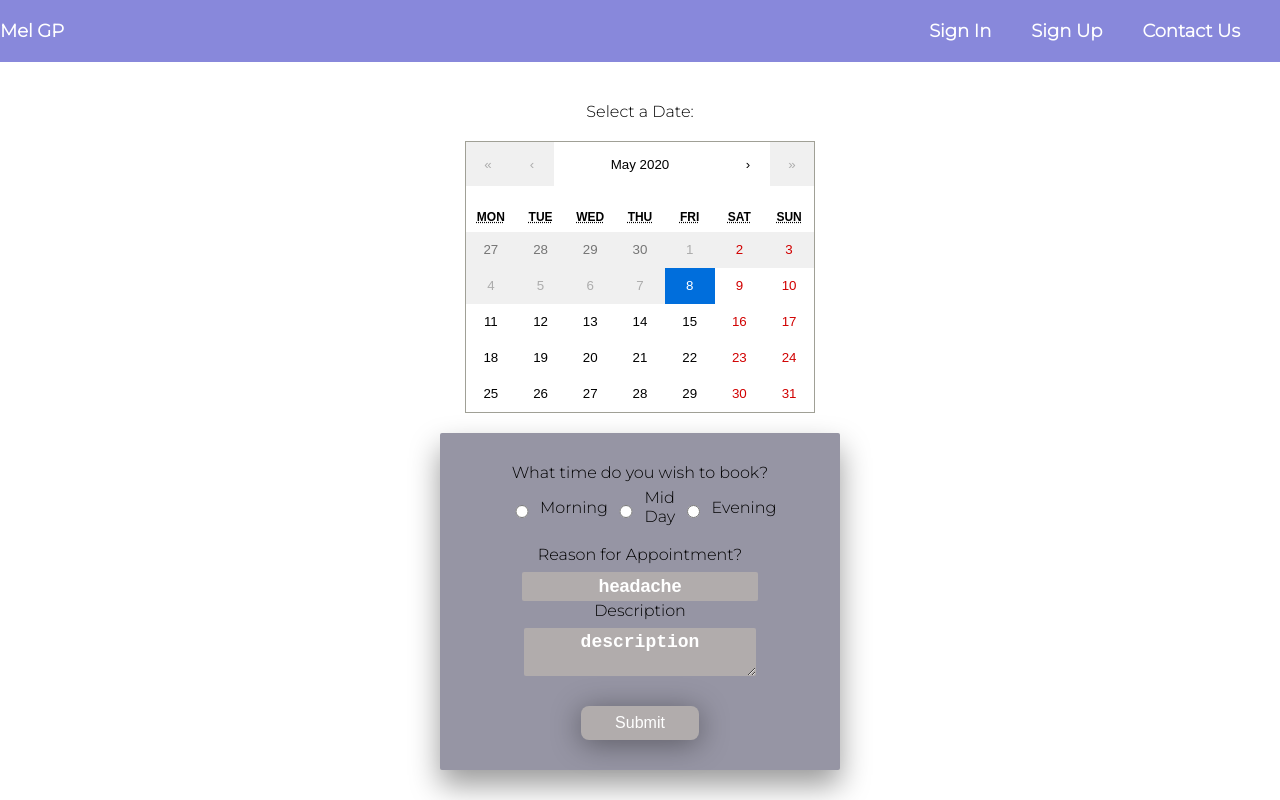
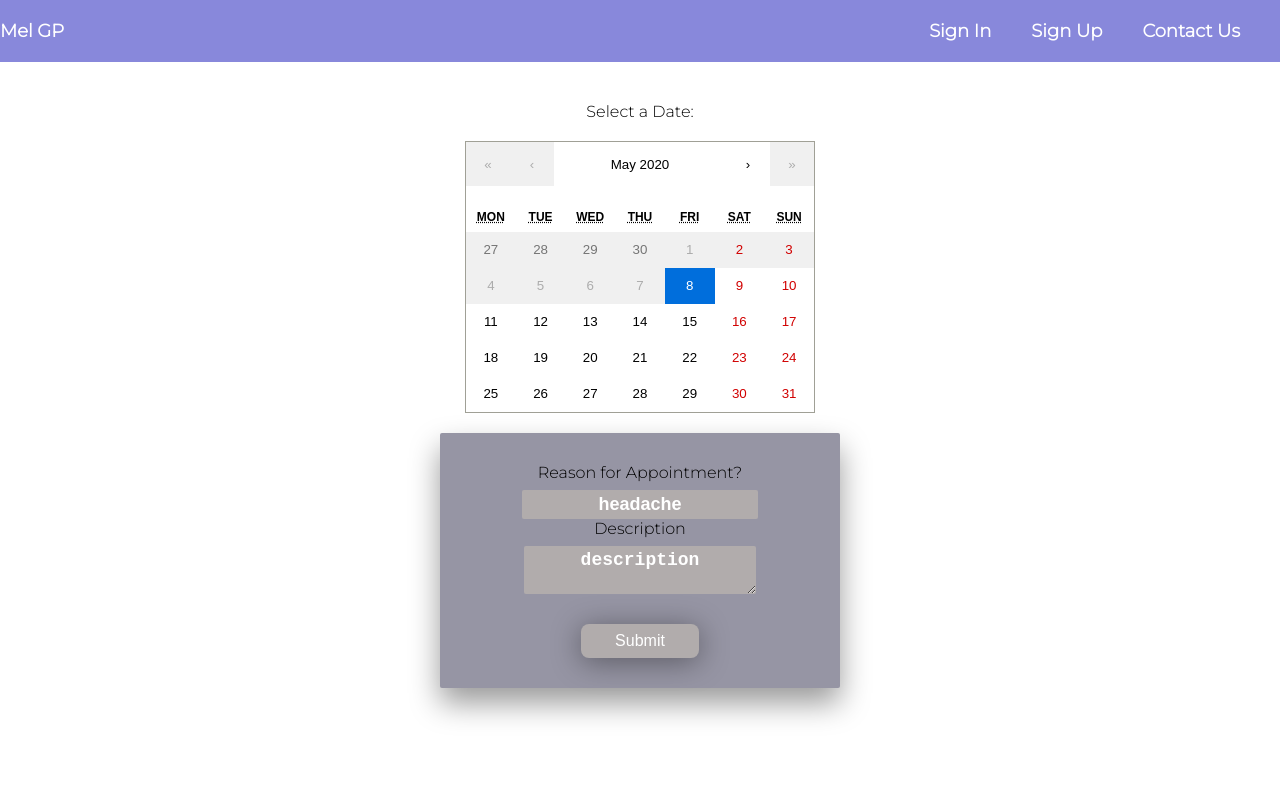
Before and after one commit to MelissaAstbury/GP-Booking, a React (Create React App) app: page /bookappointment in a window 1280 px wide. Built offline with nearby package versions, Linux system fonts and the light colour scheme.

Commit message:
displayed each appointment made by the user logged in

```diff
--- a/src/Context/AppointmentContext.js
+++ b/src/Context/AppointmentContext.js
@@ -1,25 +1,30 @@
 import React, { createContext, useState } from "react";
+import axios from "axios";
 import { useHistory } from "react-router-dom";
 
 export const AppointmentContext = createContext();
 
 const AppointmentContextProvider = (props) => {
-  // const initialState = JSON.parse(localStorage.getItem("appointments")) || [];
-  const [appointments, setAppointments] = useState([]);
+  const initialState = JSON.parse(localStorage.getItem("appointments")) || [];
+  const [appointments, setAppointments] = useState(initialState);
   const [calandarDate, setCalandarDate] = useState(new Date());
-
-  // useEffect(() => {
-  //   localStorage.setItem("appointments", JSON.stringify(appointments));
-  // }, [appointments]);
 
   const history = useHistory();
 
   const onBookAppointment = (appointmentInfo) => {
     Object.assign(appointmentInfo, {
-      dateSelected: calandarDate.toLocaleDateString(),
+      appointmentDate: calandarDate.toLocaleDateString(),
     });
-    setAppointments([...appointments, appointmentInfo]);
-    history.push("/appointment");
+    (async () => {
+      try {
+        await axios.post("http://localhost:8081/api/appointment", {
+          appointmentInfo,
+        });
+        history.push("/appointment");
+      } catch (error) {
+        console.log("Appointment creation failed", error.message);
+      }
+    })();
   };
 
   return (
--- a/src/Context/UserContext.js
+++ b/src/Context/UserContext.js
@@ -27,6 +27,7 @@ const UserContextProvider = (props) => {
       localStorage.setItem("token", token);
       localStorage.setItem("expirationDate", expirationDate);
       localStorage.setItem("userId", userId);
+      setUserId(userId);
       checkAuthTimeout(tokenExpiration);
 
       history.push("/");
@@ -40,6 +41,8 @@ const UserContextProvider = (props) => {
     localStorage.removeItem("token");
     localStorage.removeItem("userId");
     localStorage.removeItem("expirationDate");
+    localStorage.removeItem("appointments");
+    setUserId("");
     setIsUserSignedIn(null);
   };
 
--- a/src/components/Appointment/Appointment.js
+++ b/src/components/Appointment/Appointment.js
@@ -2,47 +2,50 @@ import React, { useContext, useEffect } from "react";
 import axios from "axios";
 
 import { AppointmentContext } from "../../Context/AppointmentContext";
-import { UserContext } from "../../Context/UserContext";
+// import { UserContext } from "../../Context/UserContext";
 import "./Appointment.scss";
 
-const Appointment = () => {
+const Appointment = (props) => {
   const { appointments, setAppointments } = useContext(AppointmentContext);
-  const { userId } = useContext(UserContext);
 
   useEffect(() => {
-    async function fetchData() {
+    (async () => {
       try {
+        const userId = localStorage.getItem("userId");
         const appointmentRes = await axios.get(
-          `http://localhost:8081/api/appointment/${userId}`
+          `http://localhost:8081/api/appointment/list/${userId}`
         );
-        setAppointments(...appointments, appointmentRes.data);
+        setAppointments(appointmentRes.data);
+        localStorage.setItem(
+          "appointments",
+          JSON.stringify(appointmentRes.data)
+        );
       } catch (error) {
-        console.log("error retrieving appointments", error.message);
+        console.log("Error retrieving appointments -", error.message);
       }
-    }
-    fetchData();
-  }, [userId]);
-  console.log(appointments);
+    })();
+    // eslint-disable-next-line
+  }, [props.history]);
+
   return (
     <div className="appointment-container">
       <div className="title">
         <h1>Your appointment history and upcoming appointments:</h1>
       </div>
-      {appointments &&
+      {appointments.length > 0 ? (
         appointments.map((appointment, index) => {
           return (
             <div key={index} className="appointment-info">
-              <p className="date-requested">
-                {/* Requested at {appointment.date.toLocaleString()} */}
-              </p>
               <p className="appointment-name">{appointment.title}</p>
-              {/* <p className="description">{appointment.description}</p> */}
               <p className="appointment-date">
-                {/* Appointment Date: {appointment.dateSelected} */}
+                Appointment Date: {appointment.appointmentDate}
               </p>
             </div>
           );
-        })}
+        })
+      ) : (
+        <p>You have no appointments booked with us.</p>
+      )}
     </div>
   );
 };
--- a/src/components/BookAppointmentForm/BookAppointmentForm.js
+++ b/src/components/BookAppointmentForm/BookAppointmentForm.js
@@ -1,24 +1,23 @@
 import React, { useState, useContext } from "react";
 
 import { AppointmentContext } from "../../Context/AppointmentContext";
+import { UserContext } from "../../Context/UserContext";
 import Calendar from "../BookAppointmentDate/BookAppointmentDate";
-
 import "./BookAppointmentForm.scss";
 
 const BookAppointmentForm = () => {
-  const [timeChosen, setTimeChosen] = useState("morning");
   const [appointmentTitle, setAppointmentTitle] = useState("headache");
   const [description, setDescription] = useState("description");
+  const { onBookAppointment } = useContext(AppointmentContext);
+  const { userId } = useContext(UserContext);
   // const [ errors, setErrors] = useState();
-  const { onBookAppointment } = useContext(AppointmentContext);
 
   const onSubmit = (e) => {
     e.preventDefault();
-    let appointmentInfo = {
-      timeChosen: timeChosen,
-      appointmentTitle: appointmentTitle,
+    const appointmentInfo = {
+      title: appointmentTitle,
       description: description,
-      date: new Date(),
+      creator: userId,
     };
     onBookAppointment(appointmentInfo);
   };
@@ -28,40 +27,6 @@ const BookAppointmentForm = () => {
       <Calendar />
       <form onSubmit={onSubmit}>
         <div className="form-container">
-          <label>What time do you wish to book?</label>
-          <div className="radio-options">
-            <input
-              type="radio"
-              name="time-chosen"
-              value="morning"
-              required
-              onChange={(e) => {
-                setTimeChosen(e.target.value);
-              }}
-            />
-            Morning
-            <input
-              type="radio"
-              name="time-chosen"
-              value="mid-day"
-              required
-              onChange={(e) => {
-                setTimeChosen(e.target.value);
-              }}
-            />
-            Mid Day
-            <input
-              type="radio"
-              name="time-chosen"
-              value="evening"
-              required
-              onChange={(e) => {
-                setTimeChosen(e.target.value);
-              }}
-            />
-            Evening
-          </div>
-          <br />
           <div className="reason-input">
             <label>Reason for Appointment?</label>
             <input
```
